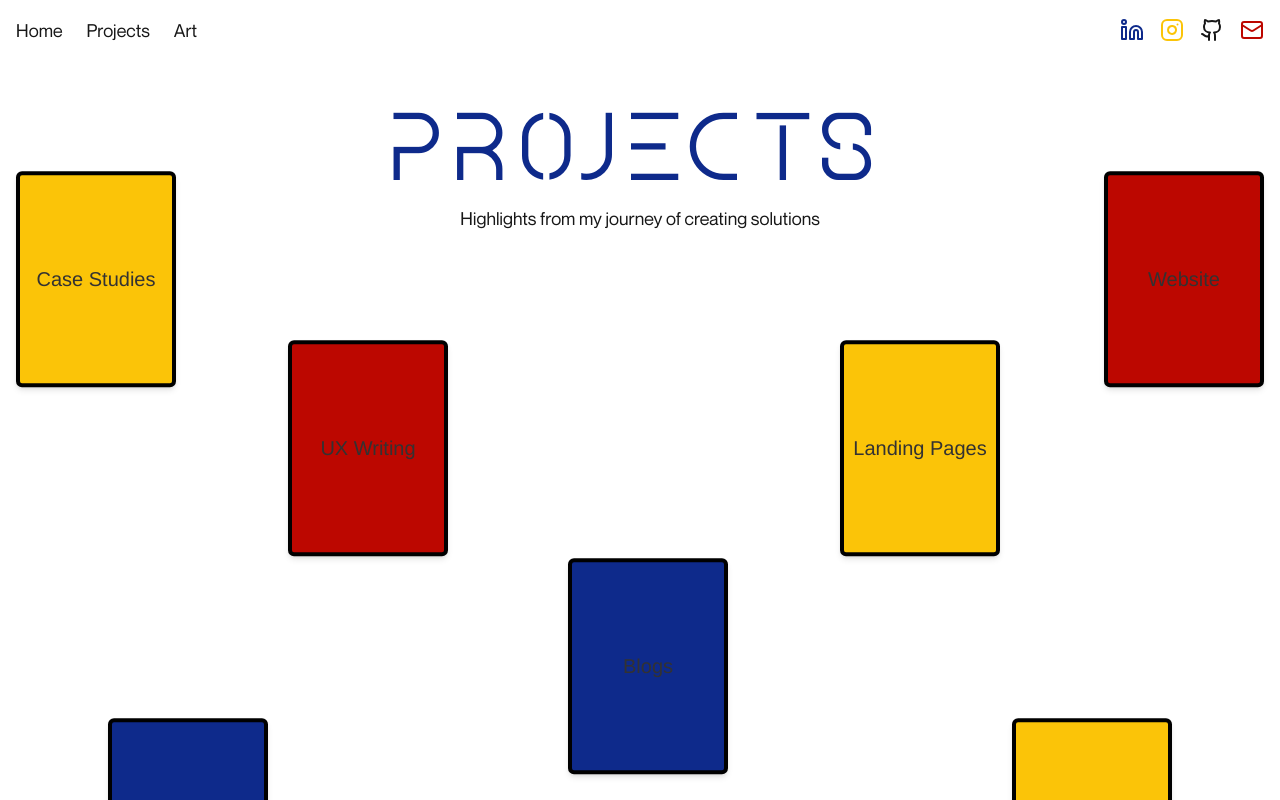
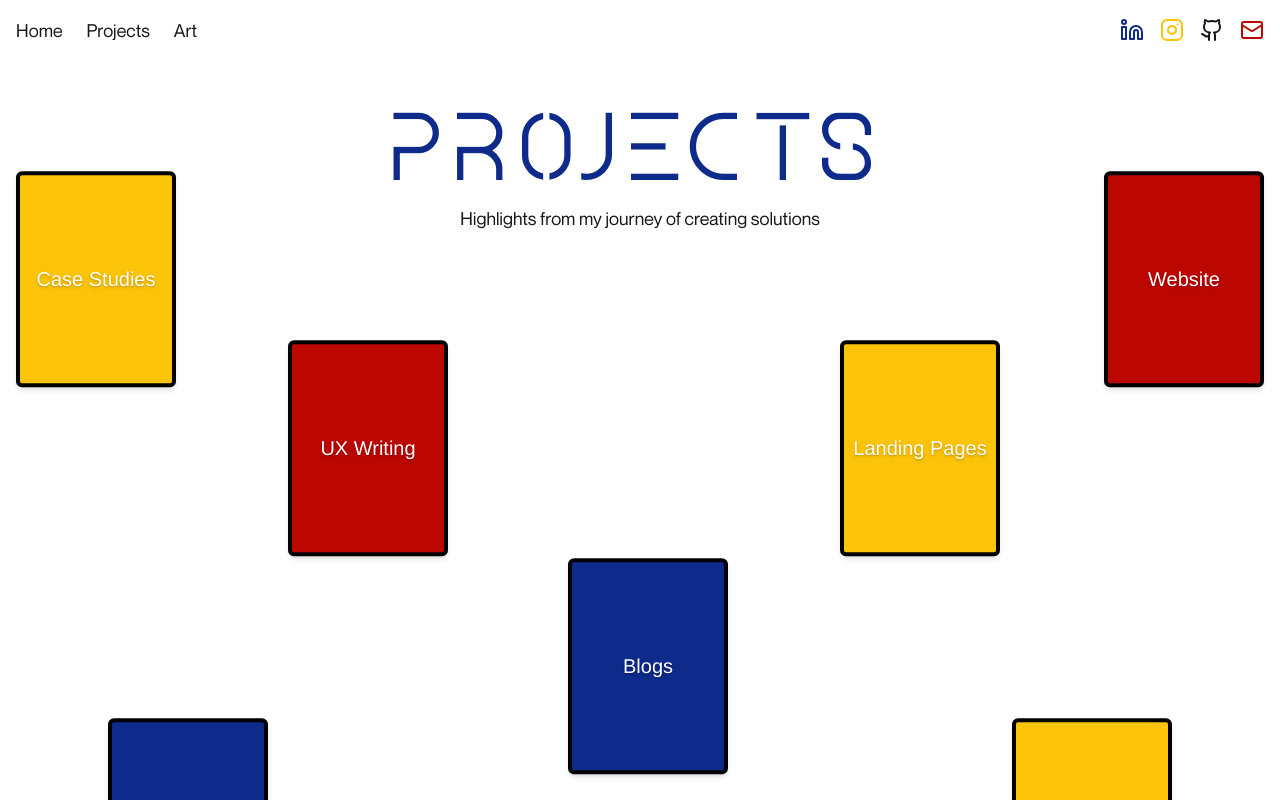
Before and after one commit to darinetag/portfolio, a Next.js app: page /projects in a window 1280 px wide. Shown: the top 800 px of the page. Built offline with nearby package versions, Linux system fonts and the light colour scheme.

Commit message:
fixed low contrast issue with shadow

```diff
--- a/src/pages/projects/index.js
+++ b/src/pages/projects/index.js
@@ -48,7 +48,7 @@ const ProjectsPage = () => {
       <Link key={index} href={project.href} passHref legacyBehavior>
         <a className="contents">
           <motion.div
-            className={`lg:w-40 lg:h-54 w-16 h-20 mt-20 lg:mt-0 ${project.color} text-[#333232] flex items-center justify-center rounded-md shadow-md lg:border-4 border-2 border-black cursor-pointer ${project.style}`}
+            className={`lg:w-40 lg:h-54 w-16 h-20 mt-20 lg:mt-0 ${project.color} text-[#fff] text-shadow-md flex items-center justify-center rounded-md shadow-md lg:border-4 border-2 border-black cursor-pointer ${project.style}`}
             animate={{
               y: offset,
               transition: { duration: 0.2 },
```
